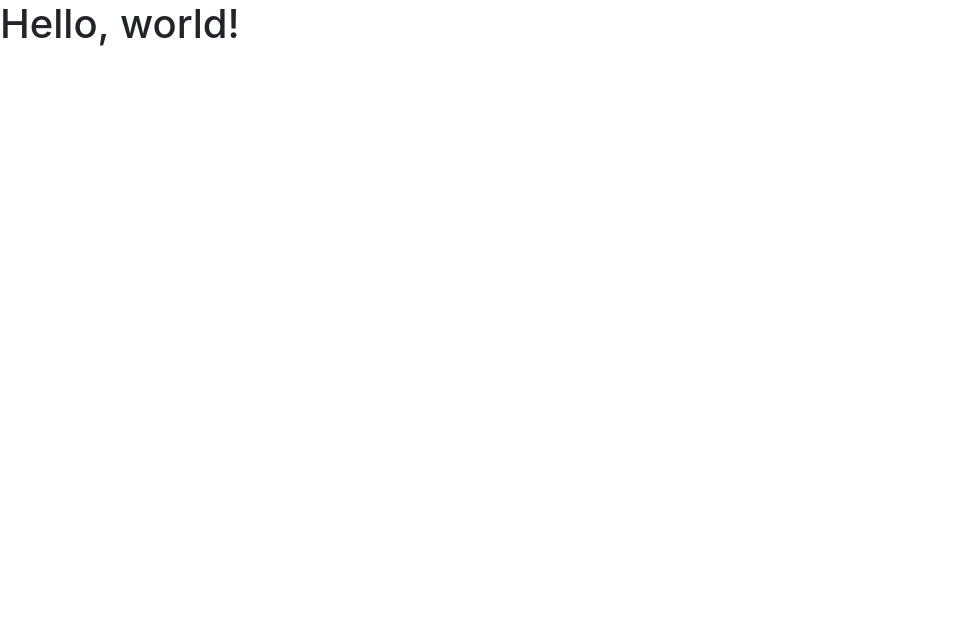
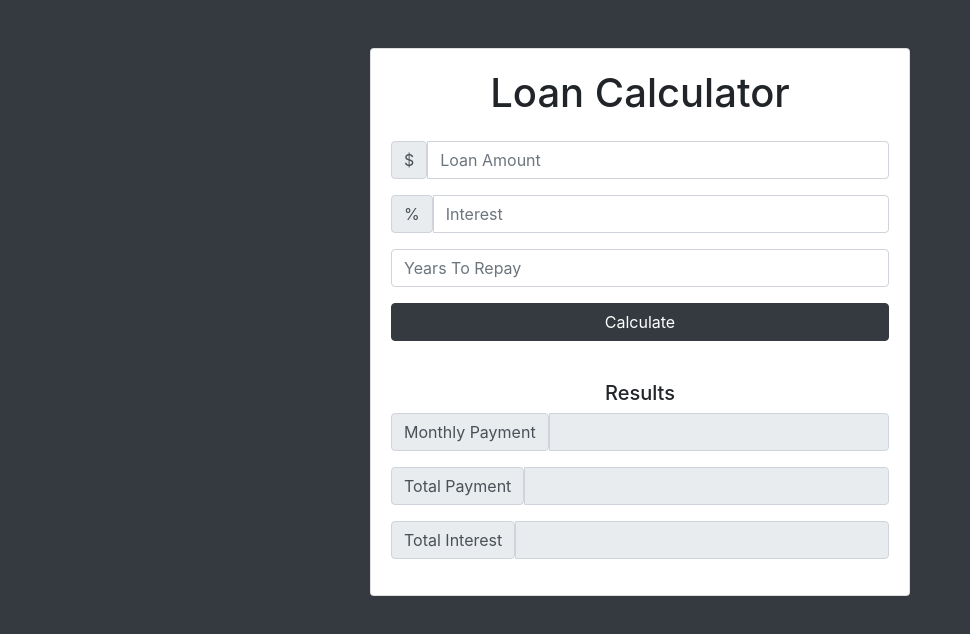
Before and after one commit to crfriedt/loan-calculator, a plain HTML site: page index.html in a window 1280 px wide. Shown: the whole page, without its empty margins (0-970 px from the left). Drawn offline with nearby package versions, Linux system fonts and the light colour scheme.

Commit message:
designed basic user interface

```diff
--- a/index.html
+++ b/index.html
@@ -10,13 +10,70 @@
 
     <title>Hello, world!</title>
   </head>
-  <body>
-    <h1>Hello, world!</h1>
+  <body class="bg-dark">
+    <div class="container">
+      <div class="row">
+        <div class="col-md-6 mx-auto">
+          <div class="card card-body text-center mt-5">
+            <h1 class="heading display-5 pb-3">Loan Calculator</h1>
+            <form id="loan-form">
+              <div class="form-group">
+                <div class="input-group">
+                  <span class="input-group-text">$</span>
+                  <input type="number" class="form-control" id="amount" placeholder="Loan Amount">
+                </div>
+              </div>
+              <div class="form-group">
+                <div class="input-group">
+                  <span class="input-group-text" id="basic-addon1">%</span>
+                  <input type="number" class="form-control" id="interest" placeholder="Interest">
+                </div>
+              </div>
+              <div class="form-group">
+                <input type="number" class="form-control" id="years" placeholder="Years To Repay">
+              </div>
+              <div class="form-group">
+                <input type="submit" value="Calculate" class="btn btn-dark btn-block">
+              </div>
+            </form>
+            <!--LOADER HERE-->
+           <!--- <div id="loading">
+              <img src="img/loading.gif" alt="">
+            </div>-->
+
+            <!--RESULTS-->
+            <div id="results" class="pt-4">
+            <h5>Results</h5>
+            <div class="form-group">
+              <div class="input-group">
+                <span class="input-group-text">Monthly Payment</span>
+                <input type="number" class="form-control" id="monthly-payment" disabled>
+              </div>
+            </div>
+            <div class="form-group">
+              <div class="input-group">
+                <span class="input-group-text">Total Payment</span>
+                <input type="number" class="form-control" id="total-payment" disabled>
+              </div>
+            </div>
+            <div class="form-group">
+              <div class="input-group">
+                <span class="input-group-text">Total Interest</span>
+                <input type="number" class="form-control" id="total-interest" disabled>
+              </div>
+            </div>
+          </div>
+        </div>
+      </div>
+    </div>
+  </div>
+
 
     <!-- Optional JavaScript -->
     <!-- jQuery first, then Popper.js, then Bootstrap JS -->
     <script src="https://code.jquery.com/jquery-3.4.1.slim.min.js" integrity="sha384-J6qa4849blE2+poT4WnyKhv5vZF5SrPo0iEjwBvKU7imGFAV0wwj1yYfoRSJoZ+n" crossorigin="anonymous"></script>
     <script src="https://cdn.jsdelivr.net/npm/popper.js@1.16.0/dist/umd/popper.min.js" integrity="sha384-Q6E9RHvbIyZFJoft+2mJbHaEWldlvI9IOYy5n3zV9zzTtmI3UksdQRVvoxMfooAo" crossorigin="anonymous"></script>
     <script src="https://stackpath.bootstrapcdn.com/bootstrap/4.4.1/js/bootstrap.min.js" integrity="sha384-wfSDF2E50Y2D1uUdj0O3uMBJnjuUD4Ih7YwaYd1iqfktj0Uod8GCExl3Og8ifwB6" crossorigin="anonymous"></script>
+    <script src="app.js"></script>
   </body>
 </html>
```
